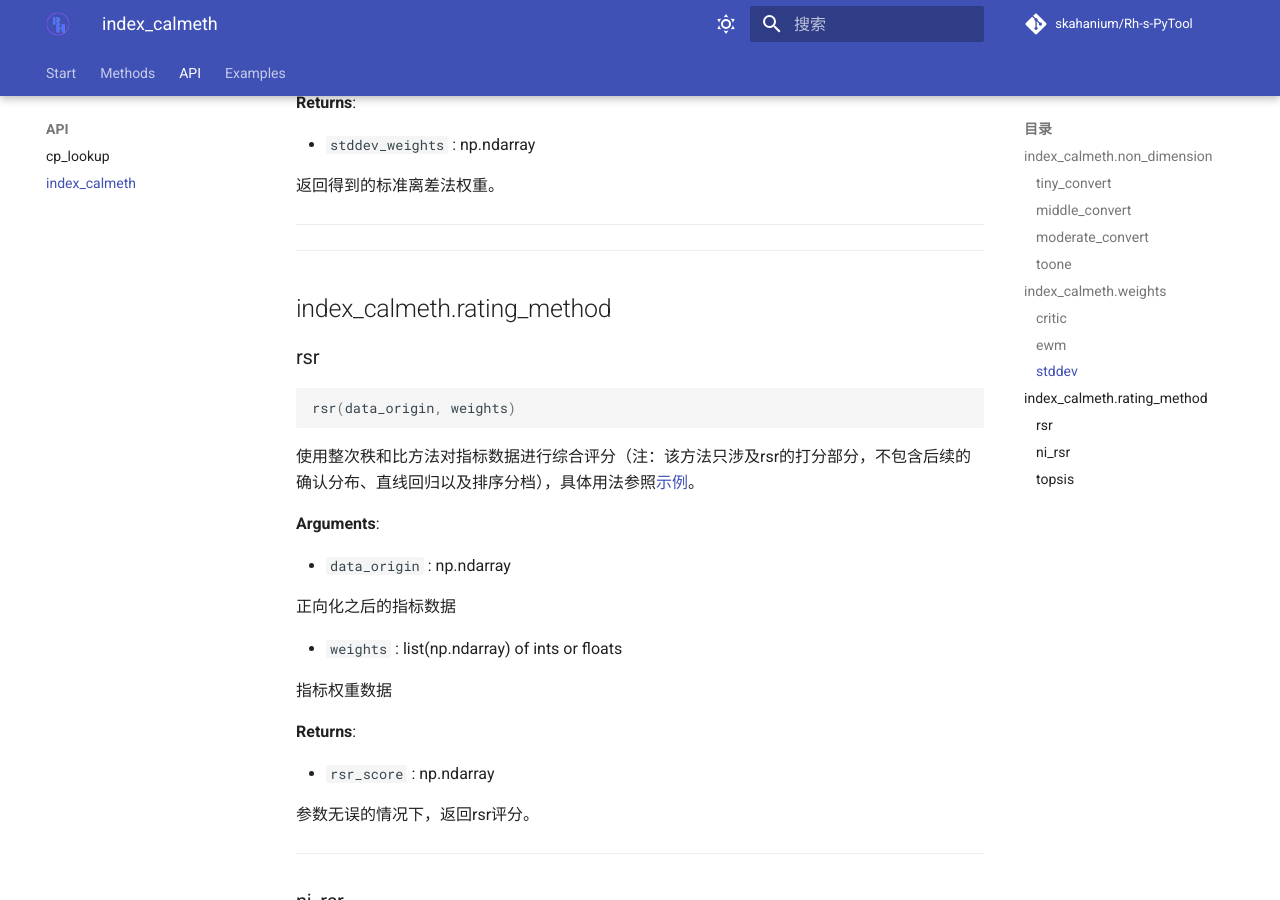
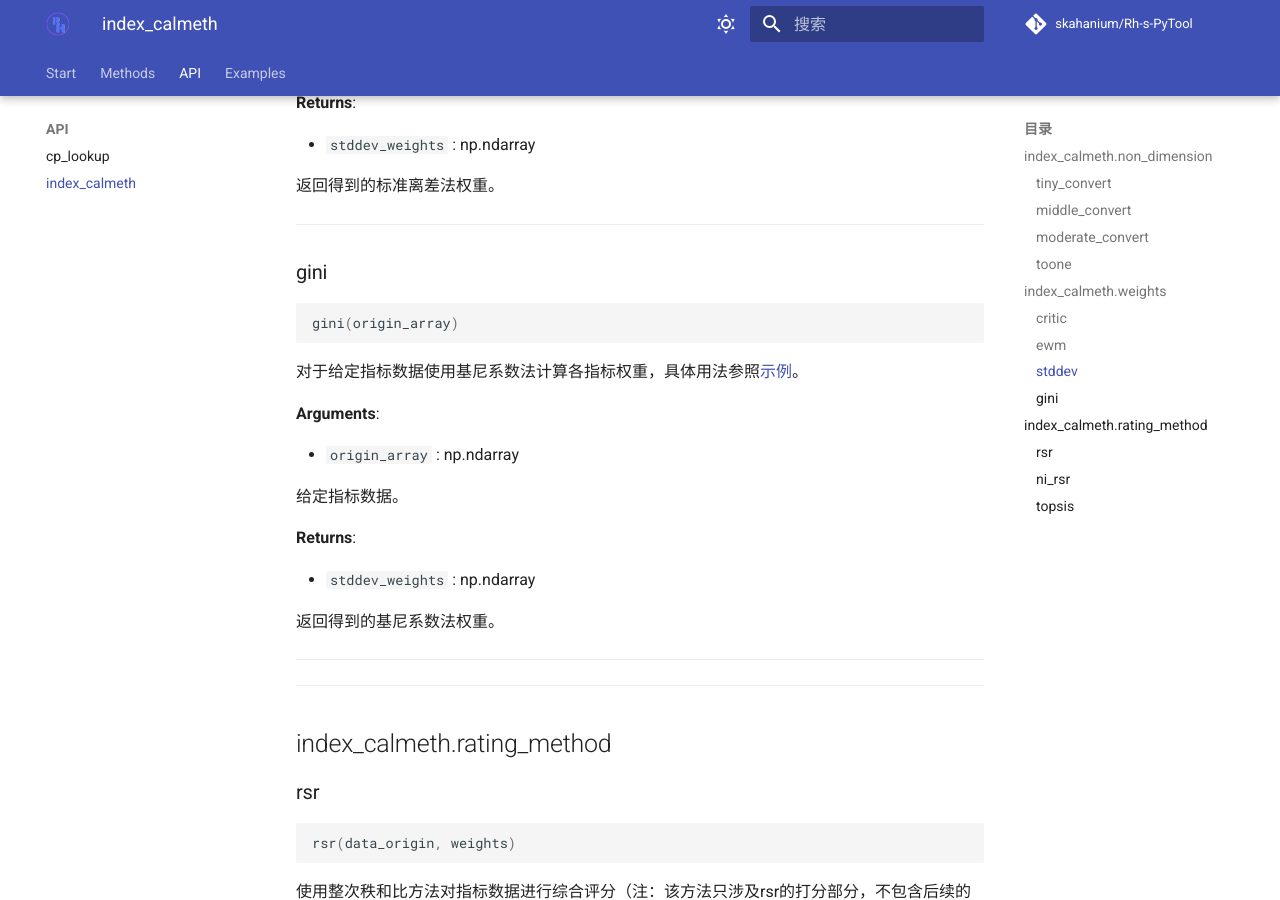
Before and after one commit to skahanium/Rh-s-PyTool, an MkDocs documentation site: the page built from docs/api/index_calmeth.md, in a window 1280 px wide and 900 px high, scrolled down 3844 px. Built offline with MkDocs 1.6.1 and Material for MkDocs 9.7.7, drawn with Linux system fonts in a browser that asks for light colours; comment, search, counter and statistics services are not loaded.

Commit message:
文档修正

````diff
--- a/docs/api/index_calmeth.md
+++ b/docs/api/index_calmeth.md
@@ -183,6 +183,28 @@ std(origin_array)
 
 ---
 
+### gini
+
+```python
+gini(origin_array)
+```
+
+对于给定指标数据使用基尼系数法计算各指标权重，具体用法参照[示例](../examples/index_calmeth.md#gini)。
+
+**Arguments**:
+
+- `origin_array` : np.ndarray
+
+  给定指标数据。
+
+**Returns**:
+
+- `stddev_weights` : np.ndarray
+
+  返回得到的基尼系数法权重。
+
+---
+
 ---
 ## index_calmeth.rating_method
 ### rsr
````
Also changed, not shown: docs/examples/index_calmeth.md (+12 -0 lines), docs/start.md (+6 -6 lines).
